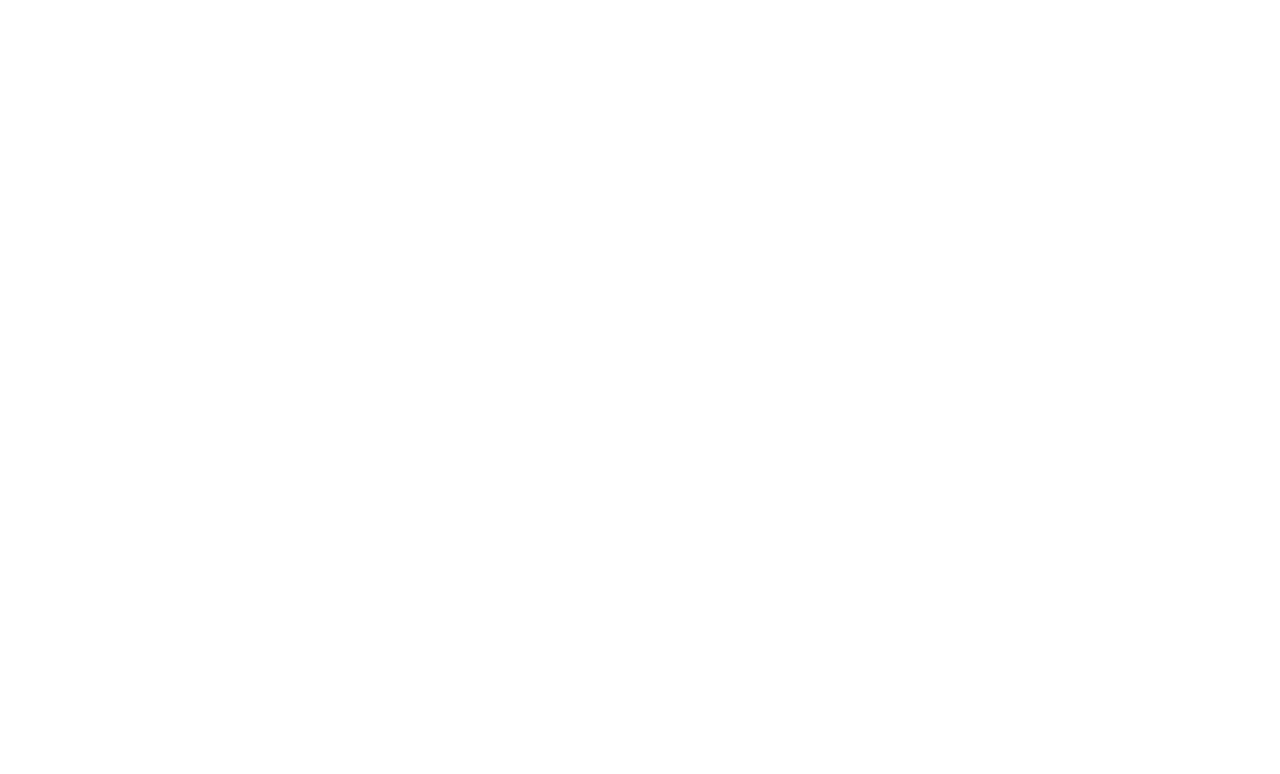
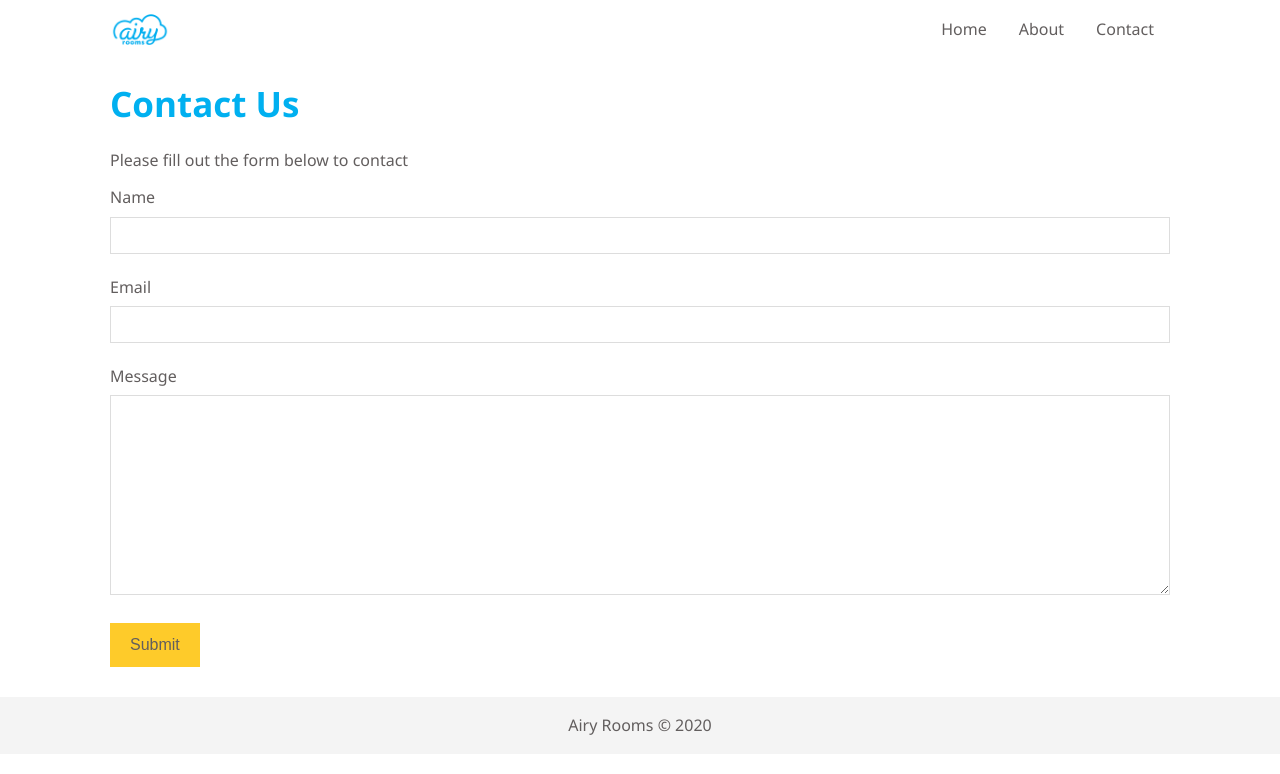
Before and after one commit to mjriyanto/airy-rooms, a plain HTML site: page contact.html in a window 1280 px wide. Drawn offline with Linux system fonts and the light colour scheme.

Commit message:
Contact Page
Contact Page

```diff
--- a/contact.html
+++ b/contact.html
@@ -0,0 +1,55 @@
+<!DOCTYPE html>
+<html lang="en">
+
+<head>
+  <meta charset="UTF-8">
+  <meta name="viewport" content="width=device-width, initial-scale=1.0">
+  <meta name="description" content="Airy Rooms Company Profile Website">
+  <meta name="keywords" content="Airy Hotel Cheap Room">
+  <link rel="stylesheet" href="styles/main.css">
+  <script src="https://kit.fontawesome.com/5e8bf331f3.js" crossorigin="anonymous"></script>
+  <title>Airy Rooms | Contact </title>
+</head>
+
+<body>
+  <header>
+    <nav id="navbar">
+      <div class="container">
+        <a href="index.html">
+          <img src="images/logo-airy-rooms.png" alt="airy-rooms">
+        </a>
+        <ul>
+          <li><a href="index.html">Home</a></li>
+          <li><a href="about.html">About</a></li>
+          <li><a href="contact.html">Contact</a></li>
+        </ul>
+      </div>
+    </nav>
+  </header>
+  <section id="contact-form" class="py-3 bg-light">
+    <div class="container">
+      <h1 class="l-heading text-primary">Contact Us</h1>
+      <p>Please fill out the form below to contact</p>
+      <form action="process.php">
+        <div class="form-group">
+          <label for="name">Name</label>
+          <input type="text" name="name" id="name">
+        </div>
+        <div class="form-group">
+          <label for="email">Email</label>
+          <input type="email" name="email" id="email">
+        </div>
+        <div class="form-group">
+          <label for="email">Message</label>
+          <textarea name="message" id="message"></textarea>
+        </div>
+        <button type="submit" class="btn btn-md">Submit</button>
+      </form>
+    </div>
+  </section>
+  <footer id="main-footer">
+    <p>Airy Rooms &copy; 2020</p>
+  </footer>
+</body>
+
+</html>
--- a/styles/main.css
+++ b/styles/main.css
@@ -65,6 +65,10 @@ p {
 
 .btn-blue:hover {
   background: #00b8f0;
+}
+
+.btn-md {
+  font-size: 16px;
 }
 
 .bg-light {
@@ -235,10 +239,37 @@ p {
   margin-bottom: 40px;
 }
 
+/* Contact Form */
+#contact-form .form-group {
+  margin-bottom: 20px;
+}
+
+#contact-form label {
+  display: block;
+  margin-bottom: 5px;
+}
+
+#contact-form input,
+#contact-form textarea {
+  width: 100%;
+  padding: 10px;
+  border: 1px #DDD solid;
+}
+
+#contact-form textarea {
+  height: 200px;
+}
+
+#contact-form input:focus,
+#contact-form textarea:focus {
+  outline: none;
+  border-color: #00B0F0;
+}
+
 /* Footer */
 #main-footer {
   text-align: center;
-  background: #FFFFFF;
+  background: #F4F4F4;
   color: #625E5E;
   padding: 5px;
 }
```
Also changed, not shown: about.html (+2 -2 lines), index.html (+3 -3 lines).
